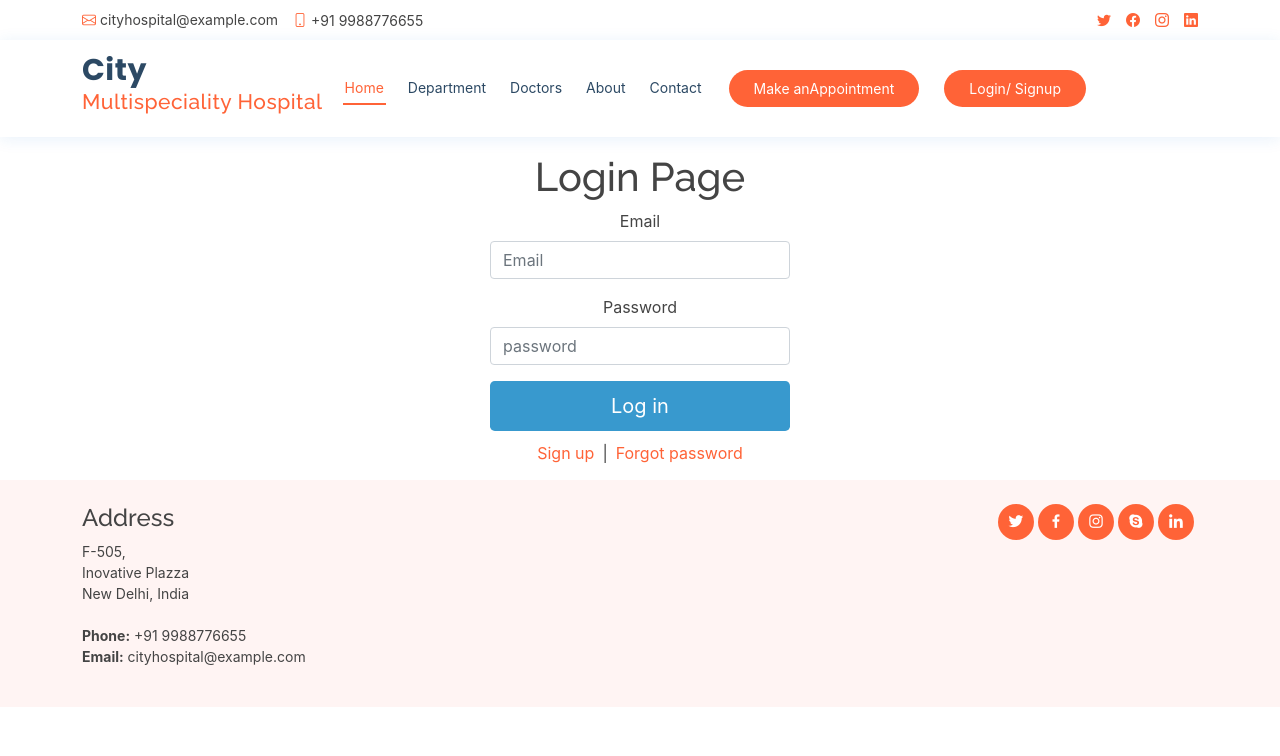
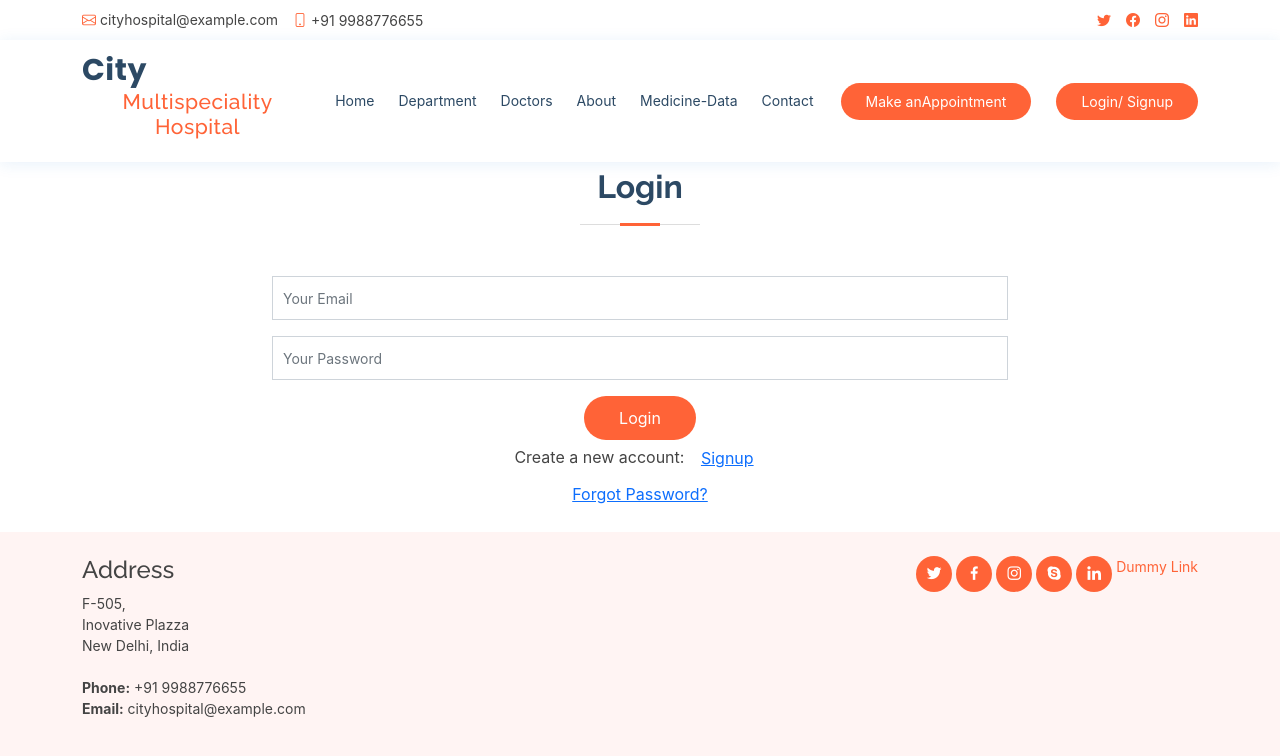
Before and after one commit to daxit17/hospital-project, a React (Create React App) app: page /Login in a window 1280 px wide. Shown: the top 756 px of the page. Built offline with nearby package versions, Linux system fonts and the light colour scheme.

Commit message:
Event-handler

```diff
--- a/package.json
+++ b/package.json
@@ -6,12 +6,14 @@
     "@testing-library/jest-dom": "^5.16.4",
     "@testing-library/react": "^13.3.0",
     "@testing-library/user-event": "^13.5.0",
+    "formik": "^2.2.9",
     "react": "^18.1.0",
     "react-dom": "^18.1.0",
     "react-router-dom": "^5.2.0",
     "react-scripts": "5.0.1",
     "reactstrap": "^9.1.1",
-    "web-vitals": "^2.1.4"
+    "web-vitals": "^2.1.4",
+    "yup": "^0.32.11"
   },
   "scripts": {
     "start": "react-scripts start",
--- a/src/component/Footer/Footer.js
+++ b/src/component/Footer/Footer.js
@@ -1,4 +1,6 @@
-import React from "react";
+import React, { Component } from "react";
+import { Link, NavLink } from "react-router-dom";
+import UseRef from "../../container/UseRef/UseRef";
 
 function Footer(props) {
   return (
@@ -38,6 +40,9 @@ function Footer(props) {
             <i className="bx bxl-linkedin" />
           </a>
         </div>
+        <div>
+          <Link to="/UseRef">Dummy Link</Link>
+        </div>
       </div>
     </footer>
   );
--- a/src/component/Header/Header.js
+++ b/src/component/Header/Header.js
@@ -46,38 +46,43 @@ function Header(props) {
           <nav id="navbar" className="navbar order-last order-lg-0">
             <ul>
               <li>
-                <NavLink className="nav-link scrollto" to="/">
+                <NavLink className="nav-link scrollto" to="/" exact>
                   Home
                 </NavLink>
               </li>
               <li>
-                <NavLink className="nav-link scrollto" to="/Department">
+                <NavLink className="nav-link scrollto" to="/Department" exact>
                   Department
                 </NavLink>
               </li>
               <li>
-                <NavLink className="nav-link scrollto" to="/Doctors">
+                <NavLink className="nav-link scrollto" to="/Doctors" exact>
                   Doctors
                 </NavLink>
               </li>
               <li>
-                <NavLink className="nav-link scrollto" to="/About">
+                <NavLink className="nav-link scrollto" to="/About" exact>
                   About
                 </NavLink>
               </li>
               <li>
-                <NavLink className="nav-link scrollto" to="/Contact">
+                <NavLink className="nav-link scrollto" to="/Medicine" exact>
+                  Medicine-Data
+                </NavLink>
+              </li>
+              <li>
+                <NavLink className="nav-link scrollto" to="/Contact" exact>
                   Contact
                 </NavLink>
               </li>
             </ul>
             <i className="bi bi-list mobile-nav-toggle" />
           </nav>
-          <NavLink className="appointment-btn scrollto" to="/Appointment">
+          <NavLink className="appointment-btn scrollto" to="/Appointment" exact>
             <span className="d-none d-md-inline">Make an</span>
             Appointment
           </NavLink>
-          <NavLink className="appointment-btn scrollto" to="/Login">
+          <NavLink className="appointment-btn scrollto" to="/Login" exact>
             <span className="d-none d-md-inline">Login/ Signup</span>
           </NavLink>
         </div>
--- /dev/null
+++ b/src/component/List/List.js
@@ -0,0 +1,34 @@
+import React from "react";
+import { Card, CardBody, CardTitle, CardSubtitle, CardText, Button } from "reactstrap";
+
+function List({data , getid}) {
+
+  const changeHandle = () => {
+    console.log({getid});
+  }
+
+  return (
+    <div>
+      {data.map((v, i) => {
+        return (
+          <Card>
+            <CardBody>
+              <CardTitle tag="h5">{v.id}</CardTitle>
+              <CardTitle tag="h5">{v.name}</CardTitle>
+              <CardTitle tag="h5">{v.quantity}</CardTitle>
+              <CardSubtitle className="mb-2 text-muted" tag="h6">
+                {v.price}
+              </CardSubtitle>
+              <CardText>{v.expiry}</CardText>
+            </CardBody>
+            {/* <Button onClick={() => changeHandle()}>
+              Click
+            </Button> */}
+          </Card>
+        );
+      })}
+    </div>
+  );
+}
+
+export default List;
--- a/src/container/Login/Login.js
+++ b/src/container/Login/Login.js
@@ -1,35 +1,128 @@
-import React from 'react';
-import { BrowserRouter as Router, Routes, Route, Link } from 'react-router-dom';
-import Loginpage from './Loginpage';
-import Signuppage from './Signuppage';
-import {Button , Form , FormGroup , Label , Input} from 'reactstrap'
+import React, { useState } from 'react'
+import { Container, Row, Col, Form, FormGroup, Input, Button } from 'reactstrap';
+import * as yup from 'yup';
+import { Formik, useFormik } from 'formik';
 
-function Login(props) {
-    return (
-        <div>
-             <Form className='login-form'>
-                <h1>
-                    <span className='font-weight-bold'>Login Page</span>
-                </h1>
-                <FormGroup>
-                    <Label>Email</Label>
-                    <Input type='email' placeholder='Email'></Input>
-                </FormGroup>
-                <FormGroup>
-                    <Label>Password</Label>
-                    <Input type='password' placeholder='password'></Input>
-                </FormGroup>
-                <Button className='btn-lg btn-dark btn-block'>
-                    Log in
-                </Button>
-                <div className='text-center'>
-                    <Link>Sign up</Link>
-                    <span className='p-2'>|</span>
-                    <Link >Forgot password</Link>
-                </div>
-             </Form>
-        </div>
-    );
+const Login = () => {
+  const [userType, setUserType] = useState('login')
+  const [reset, setReset] = useState(false);
+
+  let schema = yup.object().shape({
+    email: yup.string().required("Please enter email id").email("Please enter valid email id"),
+    password: yup.string().required("Please enter password."),
+    createdOn: yup.date().default(function () {
+      return new Date();
+    }),
+  });
+
+  const formik = useFormik({
+    initialValues: {
+      email: '',
+      password: '',
+    },
+    validationSchema : {schema},
+    onSubmit: values => {
+      alert(JSON.stringify(values, null, 2));
+    },
+  });
+
+  let { handleChange, error, handleSubmit } = formik;
+
+  return (
+    <>
+      <section id="appointment" className="appointment">
+        <Container>
+          <div className="section-title">
+            {
+              !reset ?
+                userType === 'login' ?
+                  <h2>Login</h2>
+                  :
+                  <h2>Signup</h2>
+                :
+                <h2>Reset Password</h2>
+            }
+          </div>
+          <Formik values={formik}>
+            <Form onSubmit={handleSubmit} className="php-email-form">
+              <Row className="d-flex justify-content-center">
+                {
+                  userType === 'login' ?
+                    null
+                    :
+                    <Col md={8}>
+                      <FormGroup className="mt-3 mt-md-0">
+                        <Input type="text" className="form-control" name="name" id="name" placeholder="Your Name" data-rule="name" data-msg="Please enter a valid name" />
+                        <div className="validate" />
+                      </FormGroup>
+                    </Col>
+                }
+                <Col md={8}>
+                  <FormGroup className="mt-3 mt-md-0">
+                    <Input type="email" className="form-control" name="email" id="email" placeholder="Your Email" data-rule="email" data-msg="Please enter a valid email" onChange={handleChange} />
+                    <div className="validate" />
+                    <p>{error}</p>
+                  </FormGroup>
+                </Col>
+                {
+                  !reset ?
+                    <Col md={8}>
+                      <FormGroup className="mt-3 mt-md-0">
+                        <Input type="password" name="password" className="form-control" id="password" placeholder="Your Password" data-rule="minlen:4" data-msg="Please enter password" autoComplete="off" />
+                        <div className="validate" onChange={handleChange}/>
+                        <p>{error}</p>
+                      </FormGroup>
+                    </Col>
+                    :
+                    null
+                }
+              </Row>
+              <div className="text-center">
+                {
+                  !reset ?
+                    userType === 'login' ?
+                      <Button type="submit" className='shadow-none' onSubmit={handleSubmit}>Login</Button> : <Button type="submit" className='shadow-none'>Signup</Button>
+                    :
+                    <Button type="submit" className='shadow-none'>Submit</Button>
+                }
+              </div>
+              <div className="text-center">
+                {
+                  !reset ?
+                    userType === 'login' ?
+                      <div>
+                        <p className="d-inline mt-2">Create a new account: </p>
+                        <Button onClick={() => { setUserType('signup'); setReset(false) }} className='btn text-primary text-decoration-underline bg-white shadow-none border-0'>Signup</Button>
+                      </div>
+                      :
+                      <div>
+                        <p className="d-inline mt-2">Already have an account? </p>
+                        <Button onClick={() => { setUserType('login'); setReset(false) }} className='btn text-primary text-decoration-underline bg-white shadow-none border-0'>Login</Button>
+                      </div> : <div>
+                      <p className="d-inline mt-2">Already have an account? </p>
+                      <Button onClick={() => { setUserType('login'); setReset(false) }} className='btn text-primary text-decoration-underline bg-white shadow-none border-0'>Login</Button>
+                    </div>
+                }
+              </div>
+              {
+                userType === 'login' ?
+                  <div className="text-center">
+                    {
+                      !reset ?
+                        <Button onClick={() => { setReset(true) }} type='button' className='btn text-primary text-decoration-underline bg-white shadow-none border-0'>Forgot Password?</Button>
+                        :
+                        null
+                    }
+                  </div>
+                  :
+                  null
+              }
+            </Form>
+          </Formik>
+        </Container>
+      </section>
+    </>
+  )
 }
 
-export default Login;
+export default Login
--- a/src/container/Login/Loginpage.js
+++ /dev/null
@@ -1,11 +0,0 @@
-import React from 'react';
-
-function Loginpage(props) {
-    return (
-        <div>
-
-        </div>
-    );
-}
-
-export default Loginpage;
--- a/src/container/Login/Signuppage.js
+++ /dev/null
@@ -1,11 +0,0 @@
-import React from 'react';
-
-function Signuppage(props) {
-    return (
-        <div>
-
-        </div>
-    );
-}
-
-export default Signuppage;
--- /dev/null
+++ b/src/container/UseRef/UseRef.js
@@ -0,0 +1,25 @@
+import React, { useRef } from 'react';
+import { Input } from 'reactstrap';
+
+function UseRef(props) {
+
+    const NameRef = useRef();
+    const EmailRef = useRef();
+
+    const ClickMe = () => {
+        console.log(NameRef.current.style.value);
+        console.log(EmailRef.current.value);
+        NameRef.current.focus();
+        EmailRef.current.style.backgroundColor="red";
+    }
+
+    return (
+        <div>
+            <input ref={NameRef} type='text' name='name' placeholder='Enter your name'/>
+            <input ref={EmailRef} type='email' name='email' placeholder='Enter your email'/>
+            <button onClick={ () => ClickMe()}>ClickMe</button>
+        </div>
+    );
+}
+
+export default UseRef;
```
Also changed, not shown: src/App.js (+12 -3 lines), src/container/Medicine/Medicine.js (added, +55 -0 lines), 1 other file (tests, documents, lock files or other folders).
